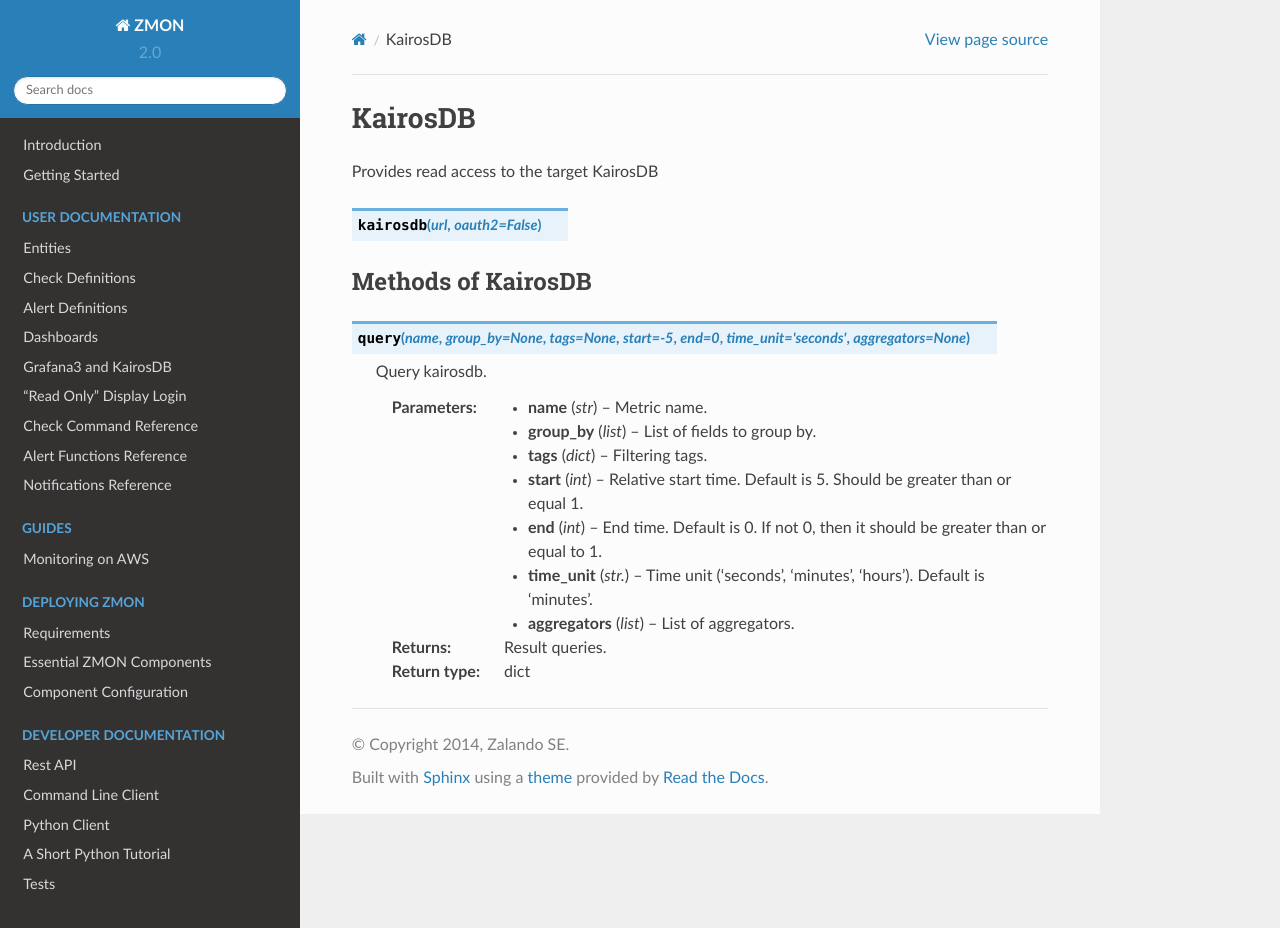
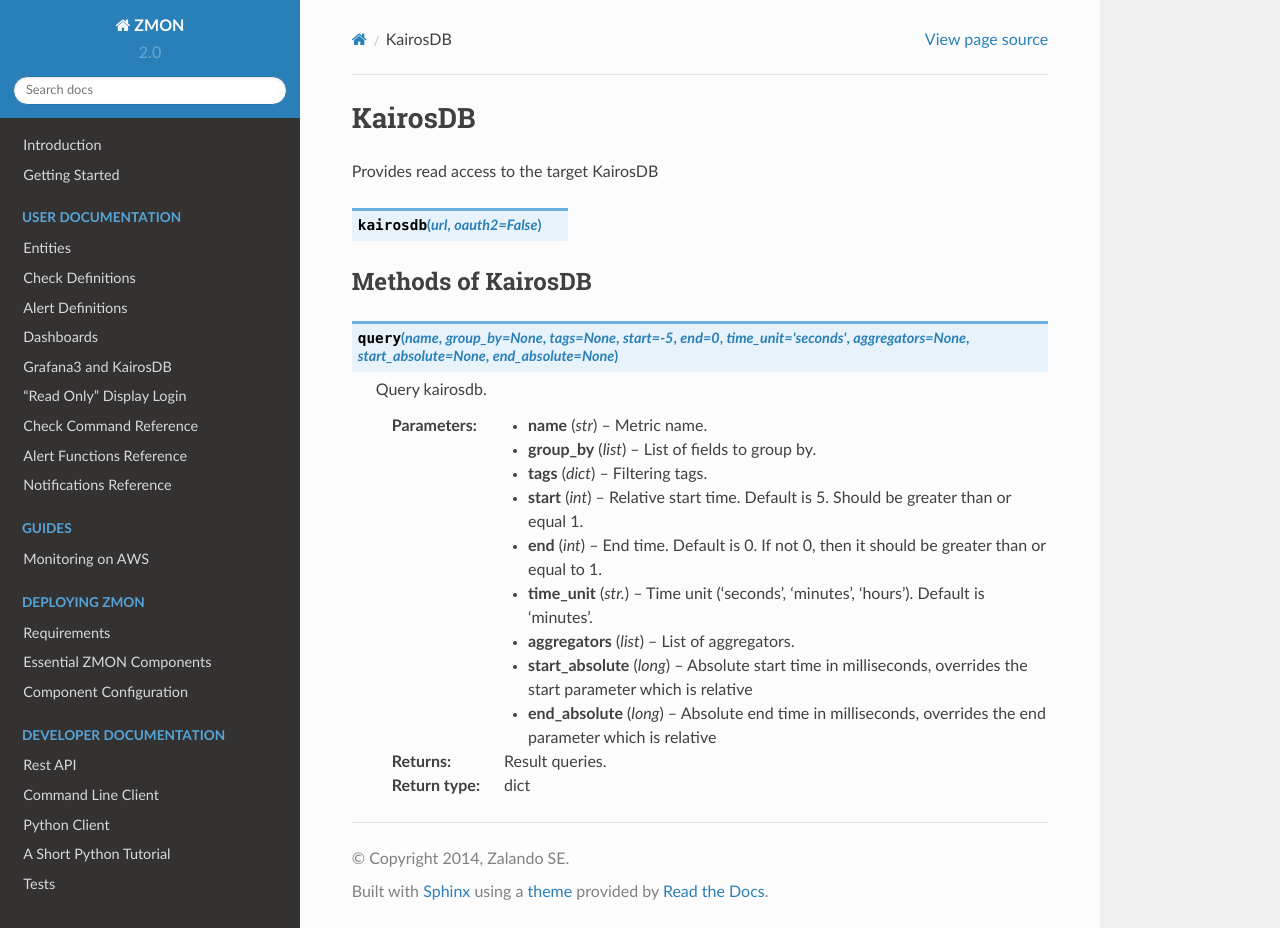
Before and after one commit to zalando-zmon/zmon-docs, a Sphinx documentation site: the page built from docs/user/check-ref/kairosdb_wrapper.rst, in a window 1280 px wide and 928 px high. Built offline with Sphinx 7.4.7 and the Read the Docs theme 2.0.0, drawn with Linux system fonts in a browser that asks for light colours.

```diff
--- a/docs/user/check-ref/kairosdb_wrapper.rst
+++ b/docs/user/check-ref/kairosdb_wrapper.rst
@@ -12,7 +12,7 @@ Provides read access to the target KairosDB
 Methods of KairosDB
 ^^^^^^^^^^^^^^^^^^^
 
-.. py:function:: query(name, group_by = None, tags = None, start = -5, end = 0, time_unit='seconds', aggregators = None)
+.. py:function:: query(name, group_by = None, tags = None, start = -5, end = 0, time_unit='seconds', aggregators = None, start_absolute = None, end_absolute = None)
 
     ::
 
@@ -39,5 +39,11 @@ Methods of KairosDB
     :param aggregators: List of aggregators.
     :type aggregators: list
 
+    :param start_absolute: Absolute start time in milliseconds, overrides the start parameter which is relative
+    :type start_absolute: long
+
+    :param end_absolute: Absolute end time in milliseconds, overrides the end parameter which is relative
+    :type end_absolute: long
+
     :return: Result queries.
     :rtype: dict
```
